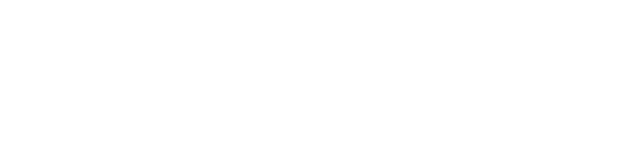
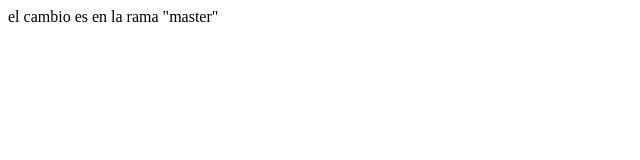
Before and after one commit to gueur/pw12-13, a plain HTML site: page ejemplo.html in a window 1280 px wide. Shown: the whole page, without its empty margins (0-640 px from the left). Drawn offline with Linux system fonts and the light colour scheme.

Commit message:
cambio en master

```diff
--- a/ejemplo.html
+++ b/ejemplo.html
@@ -4,6 +4,6 @@
 	<title></title>
 </head>
 <body>
-
+el cambio es en la rama "master"
 </body>
 </html>
```
